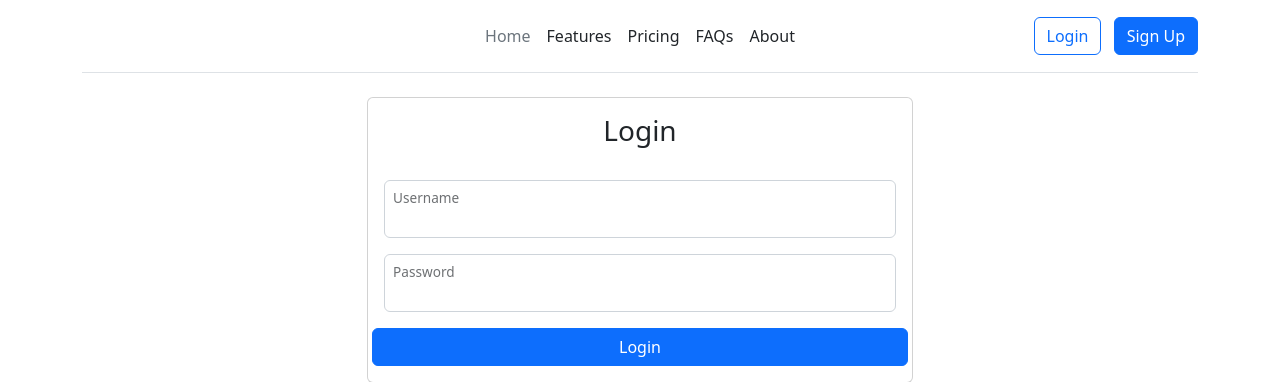
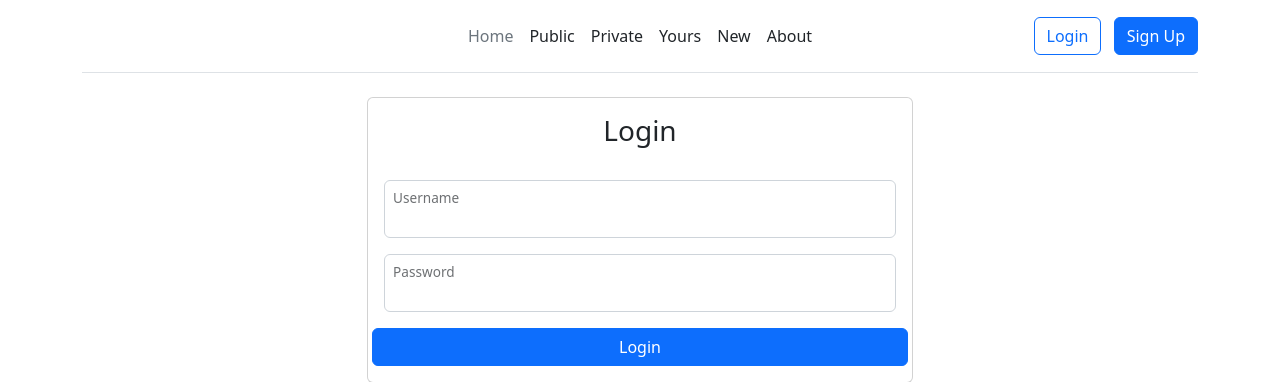
Before and after one commit to nethopper2/shortly, a Django app: page /accounts/login/ in a window 1280 px wide. Shown: the top 382 px of the page. Run offline with Django 4.2, Linux system fonts and the light colour scheme; some libraries are stand-ins or nearby versions.

Commit message:
* fixed the login page * updated the nav bar

```diff
--- a/templates/includes/header.html
+++ b/templates/includes/header.html
@@ -6,9 +6,10 @@
 
       <ul class="nav col-12 col-md-auto mb-2 justify-content-center mb-md-0">
         <li><a href="#" class="nav-link px-2 link-secondary">Home</a></li>
-        <li><a href="#" class="nav-link px-2 link-dark">Features</a></li>
-        <li><a href="#" class="nav-link px-2 link-dark">Pricing</a></li>
-        <li><a href="#" class="nav-link px-2 link-dark">FAQs</a></li>
+        <li><a href="#" class="nav-link px-2 link-dark">Public</a></li>
+        <li><a href="#" class="nav-link px-2 link-dark">Private</a></li>
+        <li><a href="#" class="nav-link px-2 link-dark">Yours</a></li>
+        <li><a href="#" class="nav-link px-2 link-dark">New</a></li>
         <li><a href="#" class="nav-link px-2 link-dark">About</a></li>
       </ul>
 
```
Also changed, not shown: apps/shortener/urls.py (added, +7 -0 lines).
